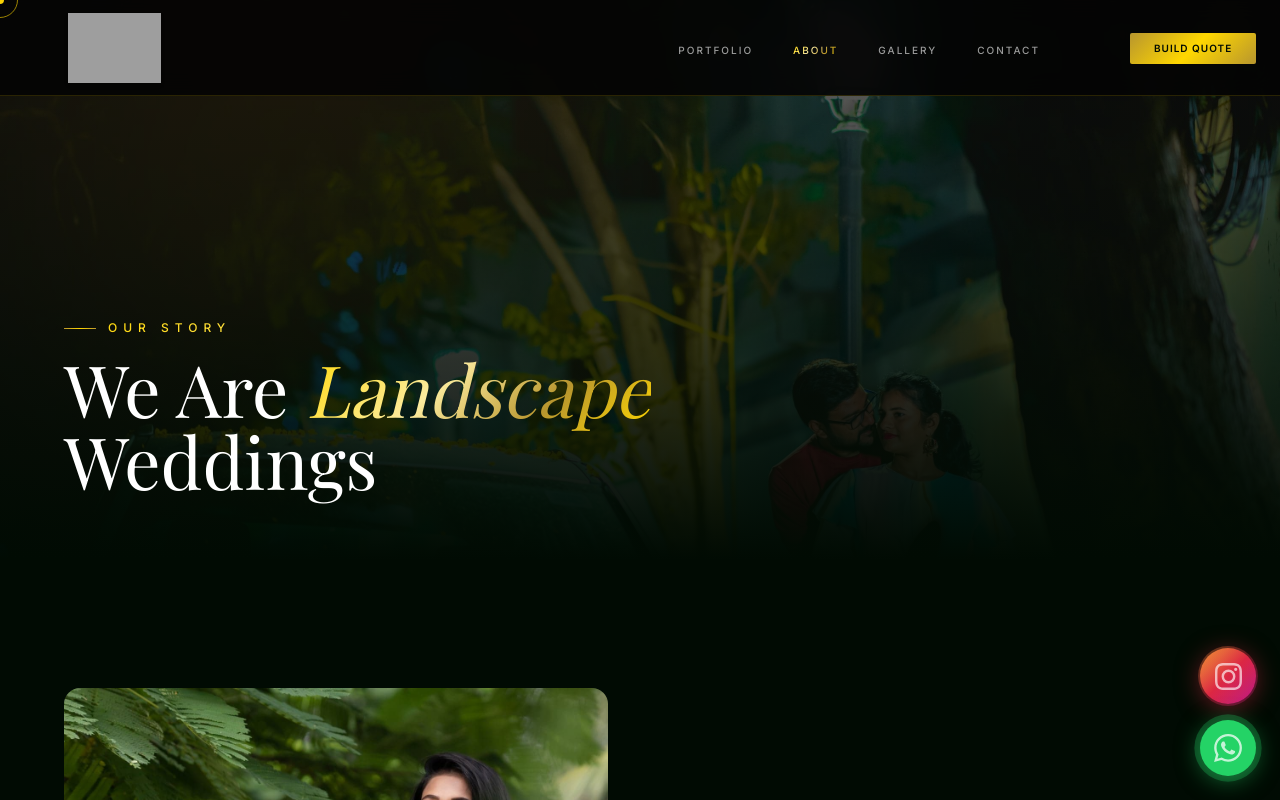
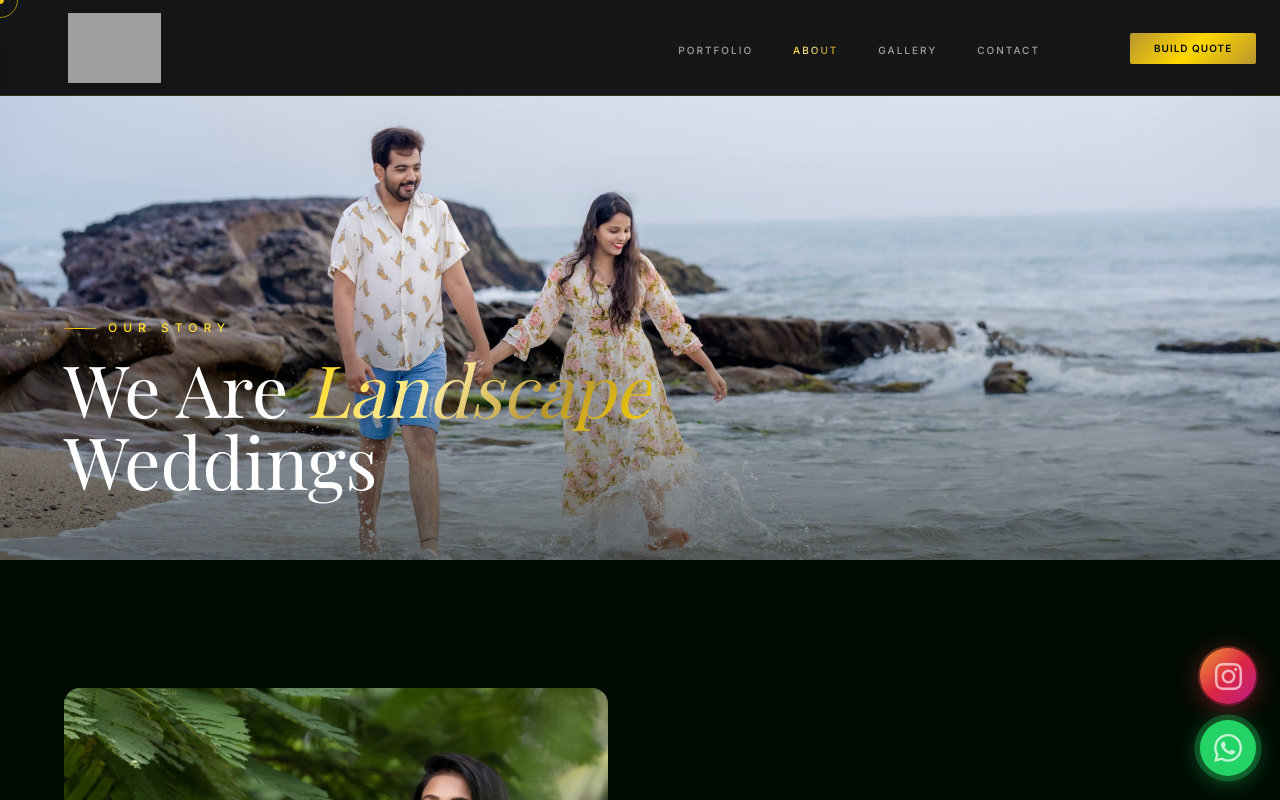
Before and after one commit to balajiprojects049-art/Landscape-Weddings, a React (Vite) app: page /about in a window 1280 px wide. Shown: the top 800 px of the page. Built offline with nearby package versions, Linux system fonts and the light colour scheme; grey boxes are pictures that could not be loaded; a web font is replaced by a local one.

Commit message:
design: replace about hero with new cinematic wedding image and update overlay

```diff
--- a/src/pages/About.jsx
+++ b/src/pages/About.jsx
@@ -41,12 +41,12 @@
                 {/* HERO */}
                 <section className="relative h-[70vh] overflow-hidden flex items-end pb-16">
                     <img
-                        src="/IMG_0177.JPG.jpeg"
+                        src="/IMG_2767.JPG.jpeg"
                         alt="Our Story"
-                        loading="lazy"
-                        className="absolute inset-0 w-full h-full object-cover brightness-40"
+                        loading="eager"
+                        className="absolute inset-0 w-full h-full object-cover"
                     />
-                    <div className="absolute inset-0 bg-gradient-to-t from-noir via-noir/40 to-transparent" />
+                    <div className="absolute inset-0 bg-gradient-to-t from-noir/50 via-transparent to-transparent" />
                     <div className="relative z-10 max-w-[1400px] mx-auto px-8 md:px-16 w-full">
                         <motion.span initial={{ opacity: 0, y: 20 }} animate={{ opacity: 1, y: 0 }} transition={{ delay: 0.5 }}
                             className="text-gold text-xs uppercase tracking-[0.5em] font-medium block mb-4 flex items-center gap-3">
```
